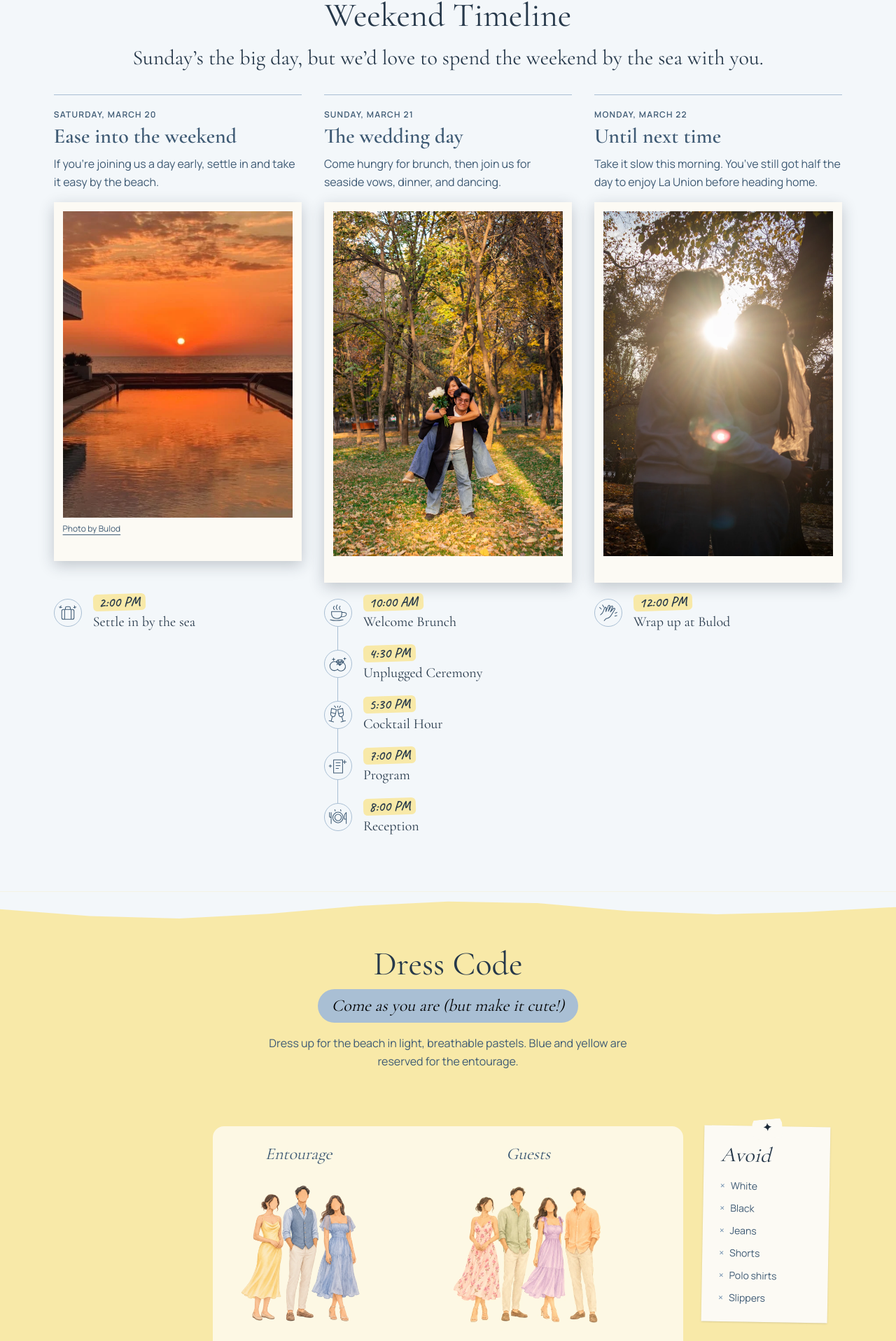
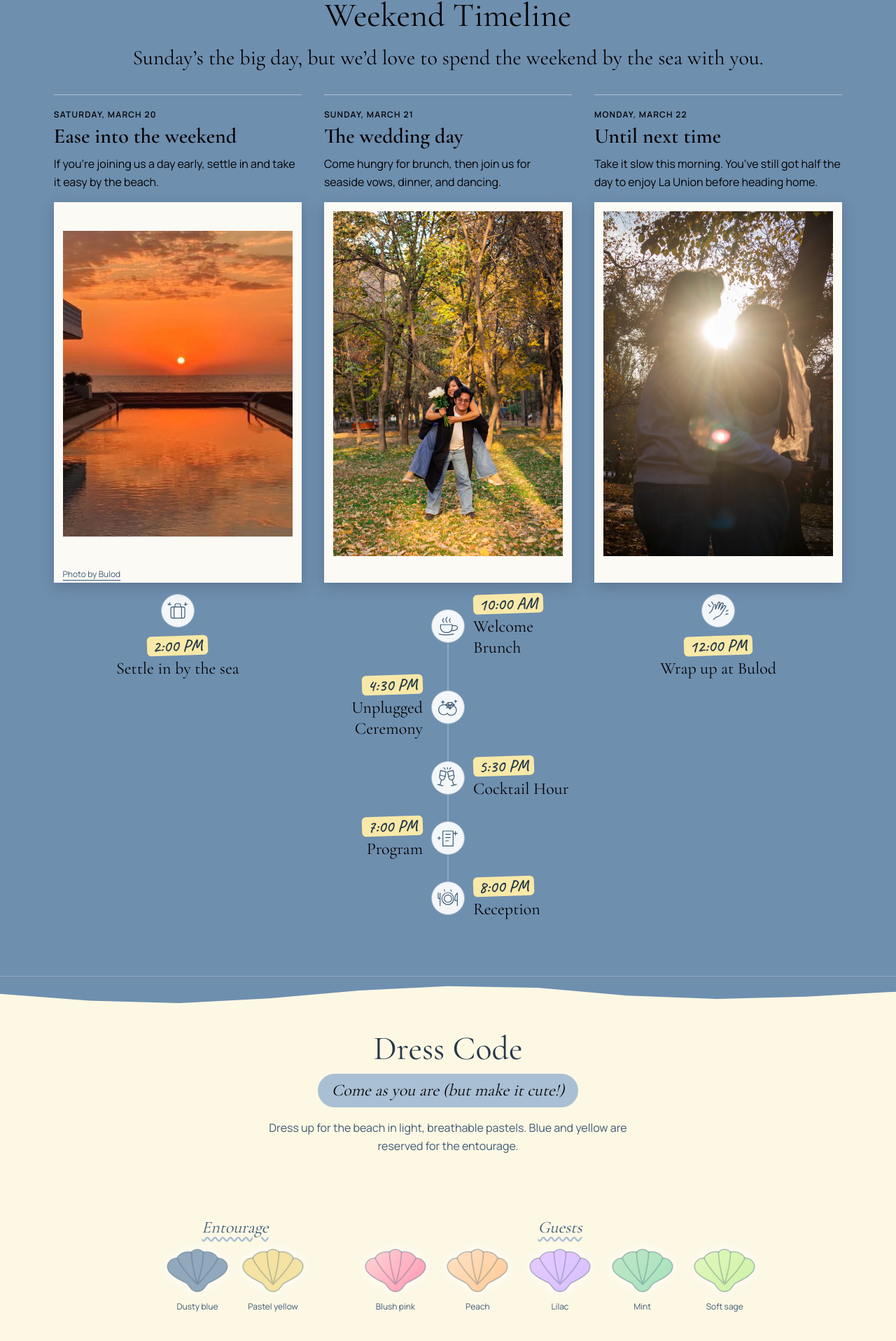
Before and after one commit to pjudal/wedding-site, a Next.js app: page /wedding-details#dress-code in a window 1280 px wide. Shown: the part 1000-2917 px from the top of the page at 70% size. Built offline with nearby package versions, Linux system fonts and the light colour scheme.

Commit message:
Update wedding section colors and layouts

```diff
--- a/src/components/DressCode.tsx
+++ b/src/components/DressCode.tsx
@@ -1,6 +1,4 @@
 import Image from "next/image";
-import entourageAttire from "@/assets/attire-entourage.webp";
-import guestAttire from "@/assets/attire-guests.webp";
 import ladiesLooks from "@/assets/attire-ladies-looks.webp";
 import menLooks from "@/assets/attire-men-looks.webp";
 import { GuestPalette } from "./GuestPalette";
@@ -13,9 +11,9 @@ const illustrations = {
 
 export function DressCode() {
   return (
-    <section id="dress-code" aria-labelledby="dress-code-heading" className="relative bg-butter-200 pb-16 md:pb-24">
-      <div aria-hidden="true" className="scrapbook-edge pointer-events-none absolute inset-x-0 top-0 h-7 bg-dusk-50 sm:h-10" />
-      <header className="bg-butter-200 px-4 py-14 text-center md:py-20">
+    <section id="dress-code" aria-labelledby="dress-code-heading" className="relative bg-butter-50 pb-16 md:pb-24">
+      <div aria-hidden="true" className="scrapbook-edge pointer-events-none absolute inset-x-0 top-0 h-7 bg-dusk-500 sm:h-10" />
+      <header className="bg-butter-50 px-4 py-14 text-center md:py-20">
         <h2 id="dress-code-heading" className="font-serif text-4xl text-dusk-900 md:text-5xl">
           Dress Code
         </h2>
@@ -24,41 +22,19 @@ export function DressCode() {
       </header>
 
       <div className="mx-auto max-w-6xl px-5 sm:px-8">
-        <div className="grid items-start gap-7 lg:grid-cols-[minmax(0,1fr)_minmax(0,42rem)_minmax(0,1fr)]">
-          <div className="isolate mx-auto grid w-full max-w-2xl lg:col-start-2 gap-8 rounded-2xl bg-butter-50 px-4 py-6 text-center sm:grid-cols-[1fr_2fr] sm:px-6">
+        <div className="mx-auto grid w-full max-w-4xl gap-8 py-2 text-center sm:grid-cols-[1fr_2fr] sm:items-start">
           <div>
-              <h3 className="mb-3 font-serif text-2xl italic text-dusk-700">Entourage</h3>
-              <Image
-                src={entourageAttire}
-                alt="Watercolor outfits in dusty blue and pastel yellow, with airy dresses, closed-toe flats, and a linen vest with chinos"
-                className="mx-auto mb-4 h-48 w-auto object-contain sm:h-56"
-                sizes="200px"
-              />
+            <h3 className="mb-3 font-serif text-2xl italic text-dusk-700 underline decoration-dusk-300 decoration-wavy underline-offset-[5px]">Entourage</h3>
             <GuestPalette entourage />
           </div>
           <div>
-              <h3 className="mb-3 font-serif text-2xl italic text-dusk-700">Guests</h3>
-              <Image
-                src={guestAttire}
-                alt="Watercolor outfits in blush, sage, lilac and peach, with airy dresses and lightweight button-downs with chinos"
-                className="mx-auto mb-4 h-48 w-auto object-contain mix-blend-multiply brightness-105 sm:h-56"
-                sizes="224px"
-              />
+            <h3 className="mb-3 font-serif text-2xl italic text-dusk-700 underline decoration-dusk-300 decoration-wavy underline-offset-[5px]">Guests</h3>
             <GuestPalette showGuestShades />
           </div>
         </div>
-        <aside aria-labelledby="attire-avoid" className="relative mx-auto w-full max-w-xs rotate-1 bg-cream px-6 pb-5 pt-6 shadow-sm lg:col-start-3">
-          <span aria-hidden="true" className="scrapbook-tape -rotate-6">✦</span>
-          <h3 id="attire-avoid" className="font-serif text-3xl italic text-dusk-900">Avoid</h3>
-          <ul className="mt-3 grid grid-cols-2 gap-x-3 gap-y-1 text-sm text-dusk-700 md:grid-cols-1">
-            {attireToAvoid.map((item) => (
-              <li key={item} className="flex items-baseline gap-2 py-1"><span aria-hidden="true" className="text-dusk-500">×</span>{item}</li>
-            ))}
-          </ul>
-        </aside>
-        </div>
 
-        <div className="mx-auto mt-14 grid max-w-5xl gap-10 md:mt-20 md:gap-16">
+        <div className="mt-14 grid items-center gap-10 md:mt-20 lg:grid-cols-[minmax(0,1fr)_12rem] lg:gap-12">
+          <div className="grid gap-10 md:gap-16">
             {outfitIdeas.map(({ title, description }, index) => (
               <article key={title} className="grid items-center gap-4 md:grid-cols-3 md:gap-8">
                 <div className={index % 2 ? "md:col-start-3 md:row-start-1" : undefined}>
@@ -74,6 +50,16 @@ export function DressCode() {
               </article>
             ))}
           </div>
+          <aside aria-labelledby="attire-avoid" className="relative mx-auto w-full max-w-xs rotate-1 bg-cream px-6 pb-5 pt-6 shadow-sm lg:self-center">
+            <span aria-hidden="true" className="scrapbook-tape -rotate-6">✦</span>
+            <h3 id="attire-avoid" className="font-serif text-3xl italic text-dusk-900">Avoid</h3>
+            <ul className="mt-3 grid grid-cols-2 gap-x-3 gap-y-1 text-sm text-dusk-700 md:grid-cols-1">
+              {attireToAvoid.map((item) => (
+                <li key={item} className="flex items-baseline gap-2 py-1"><span aria-hidden="true" className="text-dusk-500">×</span>{item}</li>
+              ))}
+            </ul>
+          </aside>
+        </div>
       </div>
     </section>
   );
--- a/src/components/GuestPalette.tsx
+++ b/src/components/GuestPalette.tsx
@@ -19,12 +19,12 @@ export function GuestPalette({
   const label = entourage ? "Entourage color palette" : "Guest color palette";
 
   return (
-    <ul className={`mx-auto grid max-w-md gap-1 sm:gap-4 ${entourage ? "w-fit grid-cols-2" : "grid-cols-5"}`} aria-label={label}>
+    <ul className={`mx-auto grid max-w-xl gap-1 sm:gap-3 ${entourage ? "w-fit grid-cols-2" : "grid-cols-5"}`} aria-label={label}>
       {colors.map(({ name, hex }, index) => {
         const shades = showGuestShades && !entourage ? guestShadePairs[index] : undefined;
         return (
           <li key={name} className="flex min-w-0 flex-col items-center gap-2 text-center text-xs leading-tight text-dusk-700">
-            <svg aria-hidden="true" viewBox="0 0 56 40" className="block h-7 w-10 max-w-full sm:h-10 sm:w-14">
+            <svg aria-hidden="true" viewBox="0 0 56 40" className="block aspect-[7/5] h-auto w-18 max-w-full drop-shadow-[0_0_9px_white] sm:w-24">
               {shades && (
                 <defs>
                   <linearGradient id={`guest-shell-${index}`} x2="100%" y2="70%">
--- a/src/components/Schedule.tsx
+++ b/src/components/Schedule.tsx
@@ -21,10 +21,10 @@ const handwriting = Caveat({ subsets: ["latin"], weight: "600" });
 
 export function Schedule() {
   return (
-    <section id="weekend-timeline" aria-labelledby="timeline-heading" className="bg-dusk-50 px-5 py-14 sm:px-10 lg:px-[6vw] lg:py-20">
+    <section id="weekend-timeline" aria-labelledby="timeline-heading" className="bg-dusk-500 px-5 py-14 sm:px-10 lg:px-[6vw] lg:py-20">
       <header className="text-center">
-        <h2 id="timeline-heading" className="font-serif text-4xl text-dusk-900 md:text-5xl">Weekend Timeline</h2>
-        <p className="mx-auto mt-4 font-serif text-2xl leading-snug text-dusk-900 md:text-3xl lg:whitespace-nowrap">
+        <h2 id="timeline-heading" className="font-serif text-4xl text-black md:text-5xl">Weekend Timeline</h2>
+        <p className="mx-auto mt-4 font-serif text-2xl leading-snug text-black md:text-3xl lg:whitespace-nowrap">
           {weddingTimelineIntro}
         </p>
       </header>
@@ -32,35 +32,41 @@ export function Schedule() {
         {weddingTimeline.map(({ date, title, note, events }, index) => (
           <li key={date} className="grid min-w-0 content-start gap-y-4 border-t border-dusk-300 pt-5 lg:row-span-3 lg:grid-rows-subgrid">
             <div>
-              <p className="text-xs font-semibold uppercase tracking-widest text-dusk-700">{date}</p>
-              <h3 className="mt-1 font-serif text-2xl font-semibold leading-tight text-dusk-700 sm:text-3xl">{title}</h3>
-              {note && <p className="mt-2 leading-relaxed text-dusk-700">{note}</p>}
+              <p className="text-xs font-semibold uppercase tracking-widest text-black">{date}</p>
+              <h3 className="mt-1 font-serif text-2xl font-semibold leading-tight text-black sm:text-3xl">{title}</h3>
+              {note && <p className="mt-2 leading-relaxed text-black">{note}</p>}
             </div>
-            <figure className="scrapbook-print self-start">
+            <figure className="scrapbook-print relative self-start">
               <Image
                 src={index === 0 ? dayOnePhoto : index === 1 ? dayTwoPhoto : dayThreePhoto}
                 alt={index === 0 ? "Sunset over the sea reflected in Bulod’s pool" : index === 1 ? "PJ gives Jedah a piggyback ride under autumn trees" : "PJ and Jedah embrace beneath the trees with sunlight between them"}
                 sizes="(min-width: 1024px) 29vw, 94vw"
-                className="h-auto w-full"
+                className="aspect-[2/3] w-full object-contain"
               />
               {index === 0 && (
-                <figcaption className="mt-2 text-xs text-dusk-700">
+                <figcaption className="absolute inset-x-[clamp(0.4rem,1vw,0.8rem)] bottom-1 text-xs text-dusk-700">
                   <a href="https://www.instagram.com/p/DV8QwB7k8Ha/" className="underline underline-offset-4">Photo by Bulod</a>
                 </figcaption>
               )}
             </figure>
             {events.length > 0 && (
-              <ol className="relative grid gap-5 self-start before:absolute before:inset-y-5 before:left-[1.21875rem] before:w-px before:bg-dusk-300">
-                {events.map(({ label, time }) => (
-                  <li key={label} className="relative flex items-center gap-4">
-                    <span className="grid size-10 shrink-0 place-items-center rounded-full border border-dusk-300 bg-dusk-50 text-dusk-700" aria-hidden="true">
-                      <svg viewBox="0 0 48 48" className="size-7" fill="none" stroke="currentColor" strokeWidth="1.8" strokeLinecap="round" strokeLinejoin="round">
+              <ol className={events.length > 1
+                ? "relative mx-auto grid w-full max-w-md gap-6 self-start before:absolute before:inset-y-6 before:left-6 before:w-px before:bg-dusk-300 sm:before:left-1/2 sm:before:-translate-x-1/2"
+                : "grid justify-items-center self-start"}>
+                {events.map(({ label, time }, eventIndex) => (
+                  <li key={label} className={events.length > 1
+                    ? "relative grid min-h-12 grid-cols-[3rem_minmax(0,1fr)] items-center gap-3 sm:grid-cols-[minmax(0,1fr)_3rem_minmax(0,1fr)]"
+                    : "flex flex-col items-center gap-3 text-center"}>
+                    <span className="grid size-12 shrink-0 place-items-center rounded-full border border-dusk-300 bg-dusk-50 text-dusk-700 sm:col-start-2 sm:row-start-1" aria-hidden="true">
+                      <svg viewBox="0 0 48 48" className="size-8" fill="none" stroke="currentColor" strokeWidth="1.8" strokeLinecap="round" strokeLinejoin="round">
                         <path d={eventIcons[label]} />
                       </svg>
                     </span>
-                    <div className="min-w-0">
-                      <span className={`${handwriting.className} inline-block -rotate-2 whitespace-nowrap rounded-md bg-butter-200 px-2 py-0.5 text-xl leading-none text-dusk-900`}>{time}</span>
-                      <span className="mt-1 block font-serif text-xl leading-tight text-dusk-900">{label}</span>
+                    <div className={events.length > 1
+                      ? `min-w-0 sm:row-start-1 ${eventIndex % 2 === 0 ? "sm:col-start-3" : "sm:col-start-1 sm:text-right"}`
+                      : "min-w-0"}>
+                      <span className={`${handwriting.className} inline-block -rotate-2 whitespace-nowrap rounded-md bg-butter-200 px-2 py-0.5 text-2xl leading-none text-dusk-900`}>{time}</span>
+                      <span className="mt-1 block font-serif text-2xl leading-tight text-black">{label}</span>
                     </div>
                   </li>
                 ))}
```
Also changed, not shown: src/components/WeddingDetails.tsx (+4 -4 lines). Lines whose indentation alone changed are shown as unchanged.
